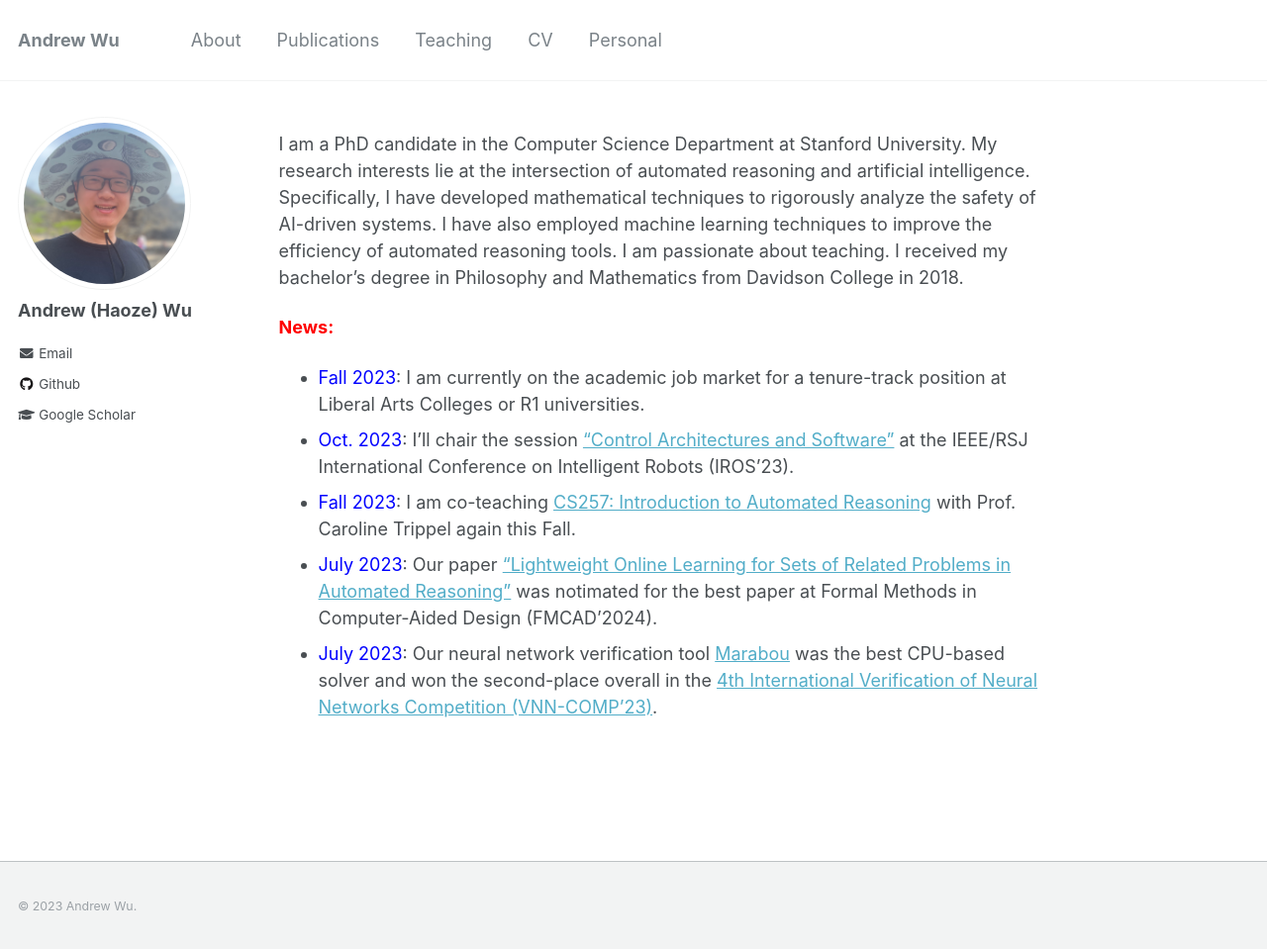
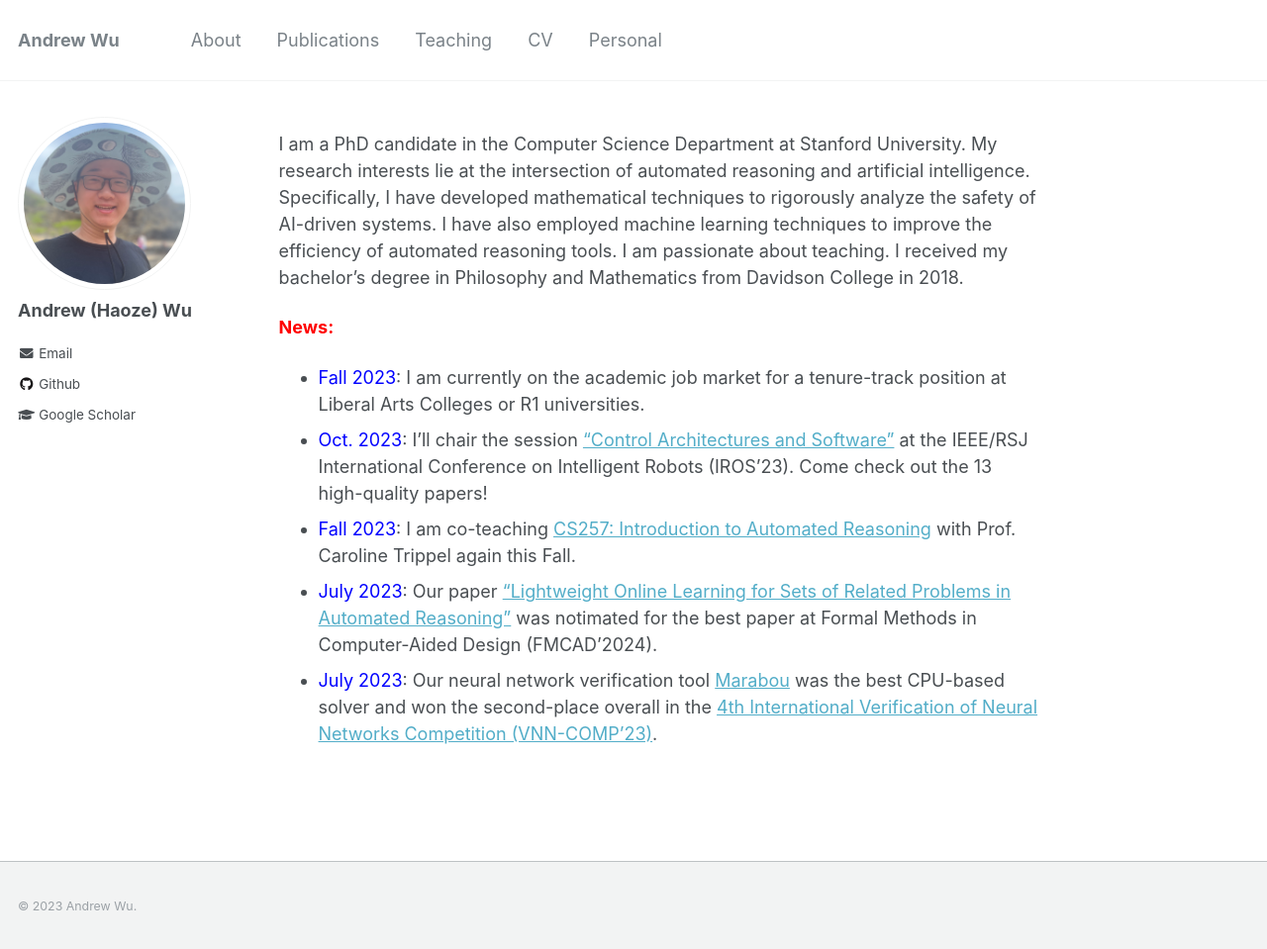
Before and after one commit to wu-haoze/wu-haoze.github.io, a Jekyll site: the page built from _pages/about.md, in a window 1280 px wide and 962 px high. Shown: the top 959 px of the window at 99% size. Built offline with Jekyll 4.4.1, drawn with Linux system fonts in a browser that asks for light colours.

```diff
--- a/_includes/archive-single.html
+++ b/_includes/archive-single.html
@@ -27,7 +27,7 @@
 	<em> {{ post.role }} </em>
 	<br>
 	{% if post.current %}
-	<font color="green"> <b>{{ post.current }}</b> </font>,
+	<font color="green"> <b>{{ post.current }}</b></font>,
 	{% endif %}
 	{{ post.location }}
       </medium>
--- a/_pages/about.md
+++ b/_pages/about.md
@@ -12,7 +12,7 @@ I am a PhD candidate in the Computer Science Department at Stanford University.
 
 <span style="color:red">**News:**</span>
 - <span style="color:blue">Fall 2023</span>: I am currently on the academic job market for a tenure-track position at Liberal Arts Colleges or R1 universities.
-- <span style="color:blue">Oct. 2023</span>: I'll chair the session ["Control Architectures and Software"](https://ras.papercept.net/conferences/conferences/IROS23/program/IROS23_ContentListWeb_3.html#tubt4) at the IEEE/RSJ International Conference on Intelligent Robots (IROS'23).
+- <span style="color:blue">Oct. 2023</span>: I'll chair the session ["Control Architectures and Software"](https://ras.papercept.net/conferences/conferences/IROS23/program/IROS23_ContentListWeb_3.html#tubt4) at the IEEE/RSJ International Conference on Intelligent Robots (IROS'23). Come check out the 13 high-quality papers!
 - <span style="color:blue">Fall 2023</span>: I am co-teaching [CS257: Introduction to Automated Reasoning](http://web.stanford.edu/class/cs257/) with Prof. Caroline Trippel again this Fall.
 - <span style="color:blue">July 2023</span>: Our paper ["Lightweight Online Learning for Sets of Related Problems in Automated Reasoning"](https://arxiv.org/abs/2305.11087) was notimated for the best paper at Formal Methods in Computer-Aided Design (FMCAD'2024).
 - <span style="color:blue">July 2023</span>: Our neural network verification tool [Marabou](https://github.com/NeuralNetworkVerification/Marabou) was the best CPU-based solver and won the second-place overall in the [4th International Verification of Neural Networks Competition (VNN-COMP'23)](https://sites.google.com/view/vnn2023).
```
Also changed, not shown: _pages/personal.md (added, +14 -0 lines).
